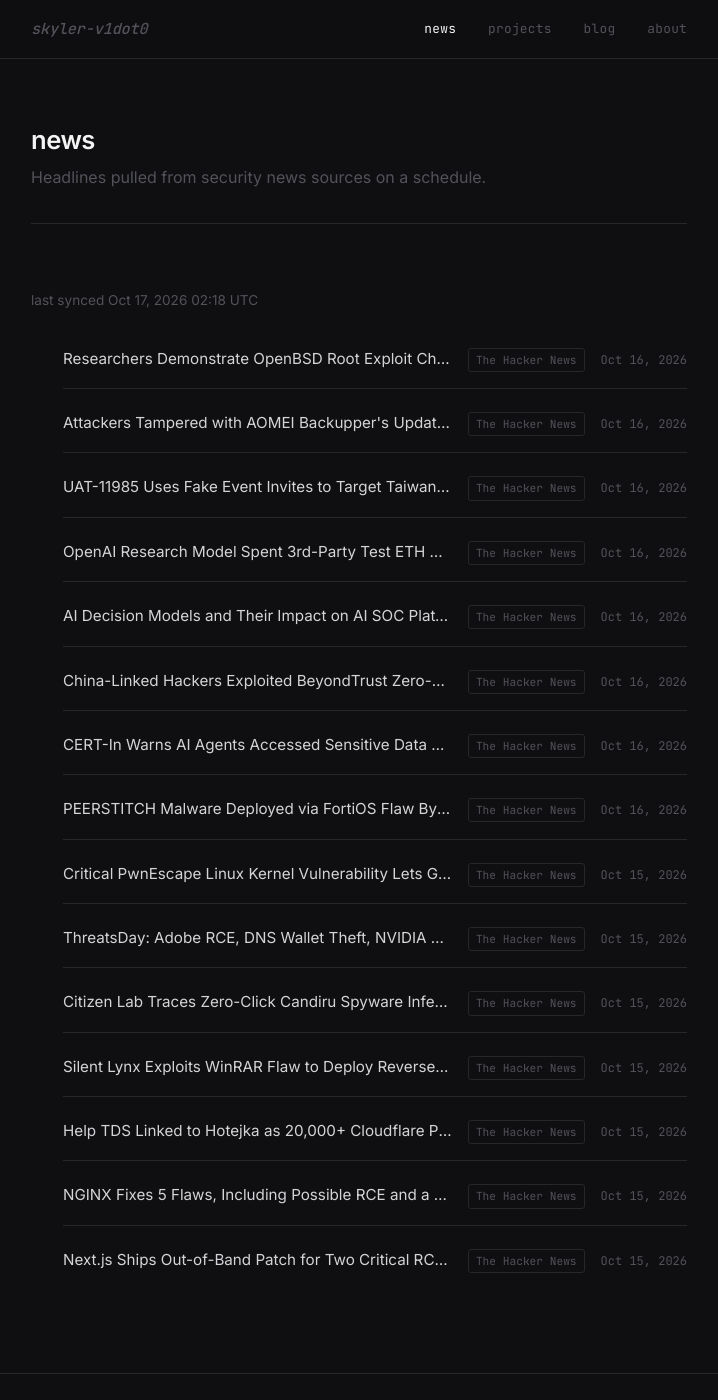
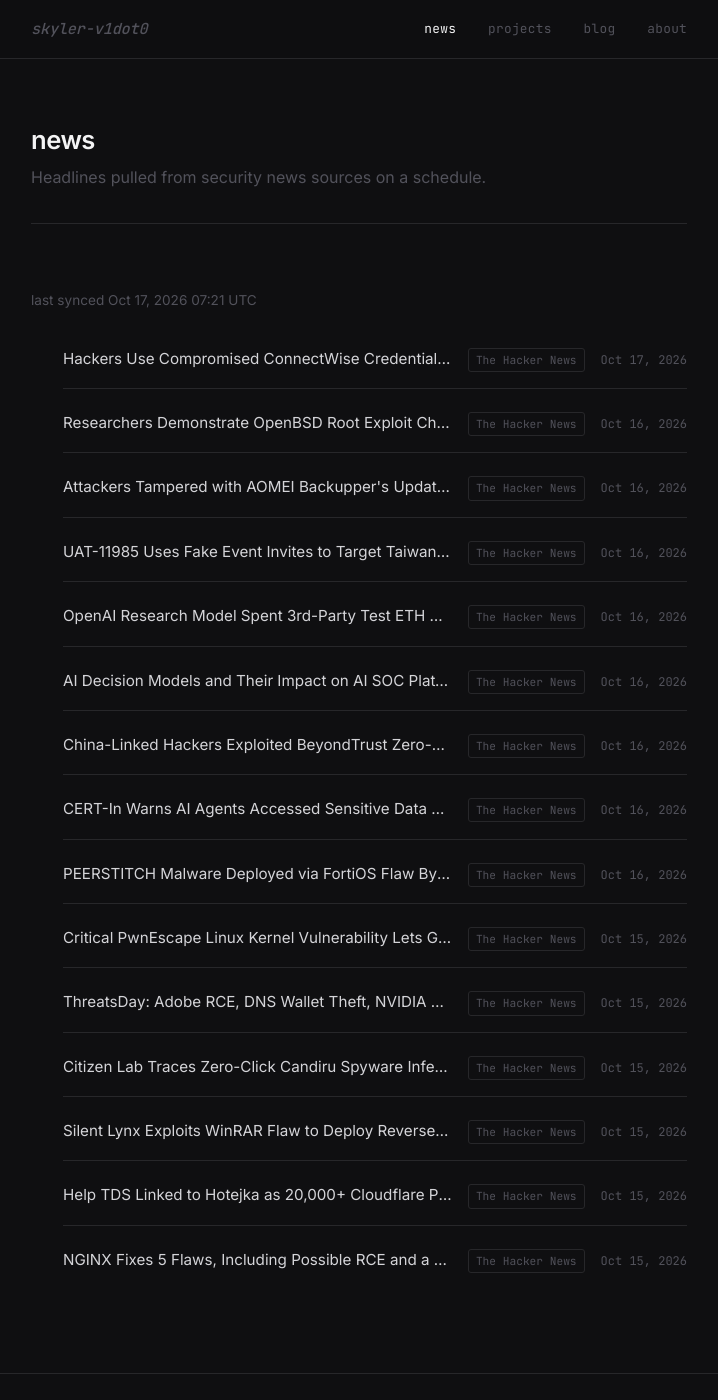
Before and after one commit to skyler-v1dot0/personal-site, a Jekyll site: the page built from news.html, in a window 1280 px wide and 1400 px high. Shown: the whole window, without its empty margins (281-999 px from the left). Built offline with Jekyll 4.4.1, drawn with Linux system fonts in a browser that asks for light colours.

Commit message:
chore: sync news feed [skip ci]

```diff
--- a/_data/news.yml
+++ b/_data/news.yml
@@ -1,6 +1,11 @@
 ---
-updated_at: '2026-10-17T02:18:11Z'
+updated_at: '2026-10-17T07:21:28Z'
 items:
+- title: Hackers Use Compromised ConnectWise Credential to Sign In to 173 Microsoft
+    365 Tenants
+  url: https://thehackernews.com/2026/10/hackers-use-compromised-connectwise.html
+  source: The Hacker News
+  published: '2026-10-17T06:16:46Z'
 - title: Researchers Demonstrate OpenBSD Root Exploit Chaining 37-Year-Old Shared-Memory
     Bug
   url: https://thehackernews.com/2026/10/researchers-demonstrate-openbsd-root.html
@@ -69,8 +74,3 @@ items:
   url: https://thehackernews.com/2026/10/nginx-fixes-5-flaws-including-possible.html
   source: The Hacker News
   published: '2026-10-15T12:58:05Z'
-- title: Next.js Ships Out-of-Band Patch for Two Critical RCE Flaws in Caching and
-    SVG Processing
-  url: https://thehackernews.com/2026/10/nextjs-ships-out-of-band-patch-for-two.html
-  source: The Hacker News
-  published: '2026-10-15T12:28:13Z'
```
